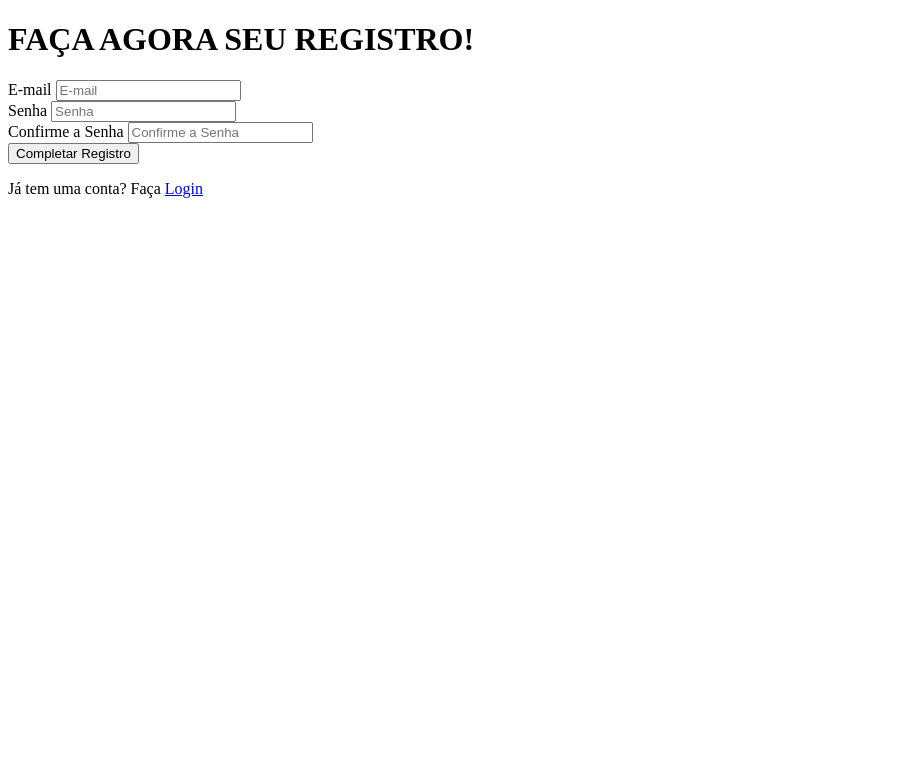
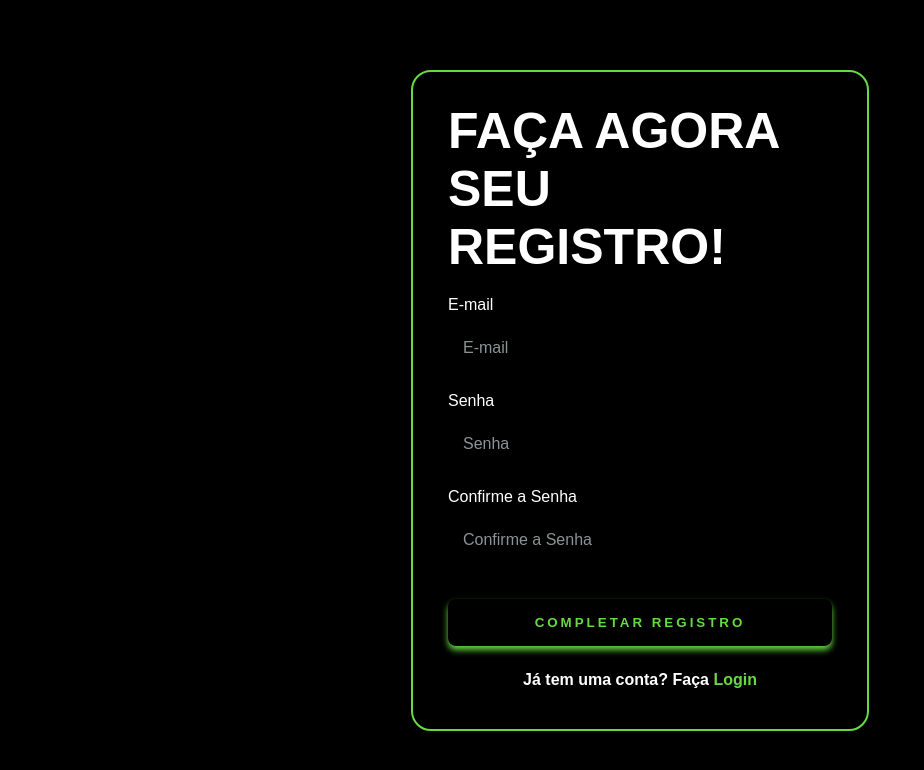
Before and after one commit to Filcst11/Picanhas-Tech, a plain HTML site: page PicanhasTech/html/registro.html in a window 1280 px wide. Shown: the whole page, without its empty margins (0-924 px from the left). Drawn offline with Linux system fonts and the light colour scheme; the site is published under a folder, as on GitHub Pages, so addresses that start at the root find nothing.

Commit message:
Update registro.html

```diff
--- a/PicanhasTech/html/registro.html
+++ b/PicanhasTech/html/registro.html
@@ -5,7 +5,7 @@
     <meta http-equiv="X-UA-Compatible" content="IE=edge">
     <meta name="viewport" content="width=device-width, initial-scale=1.0">
     <title>Login</title>
-    <link rel="stylesheet" href="/PicanhasTech/css/login.css">
+    <link rel="stylesheet" href="../css/login.css">
     <link rel="preconnect" href="https://fonts.googleapis.com">
     <link rel="preconnect" href="https://fonts.gstatic.com" crossorigin>
     <link href="https://fonts.googleapis.com/css2?family=Montserrat:wght@400;700;800&display=swap" rel="/css/login.css">
```
